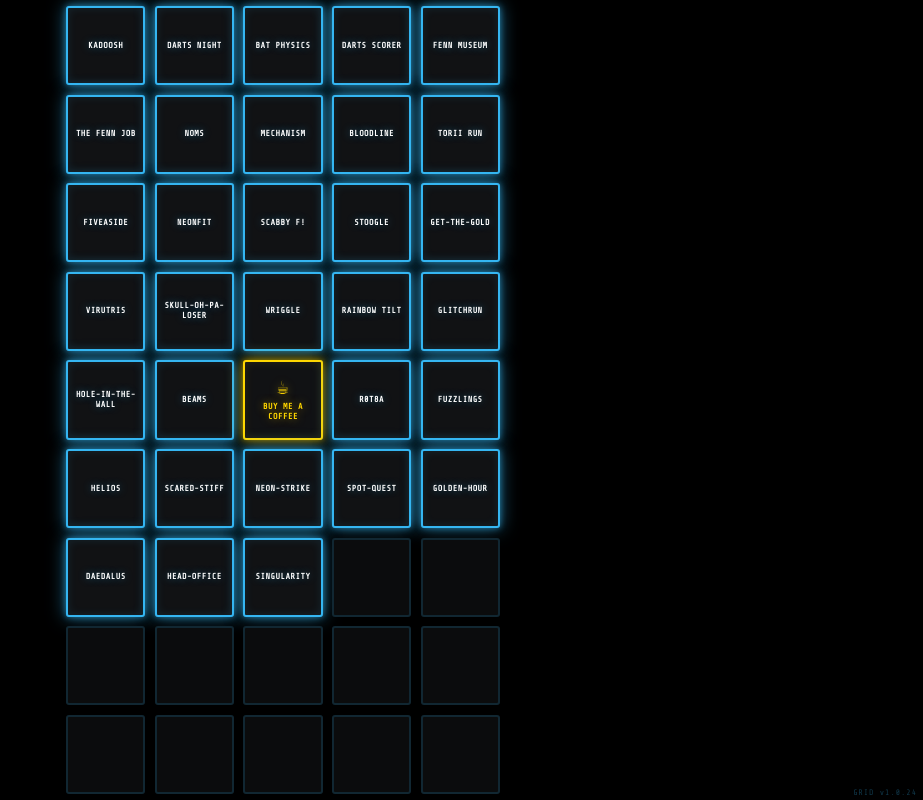
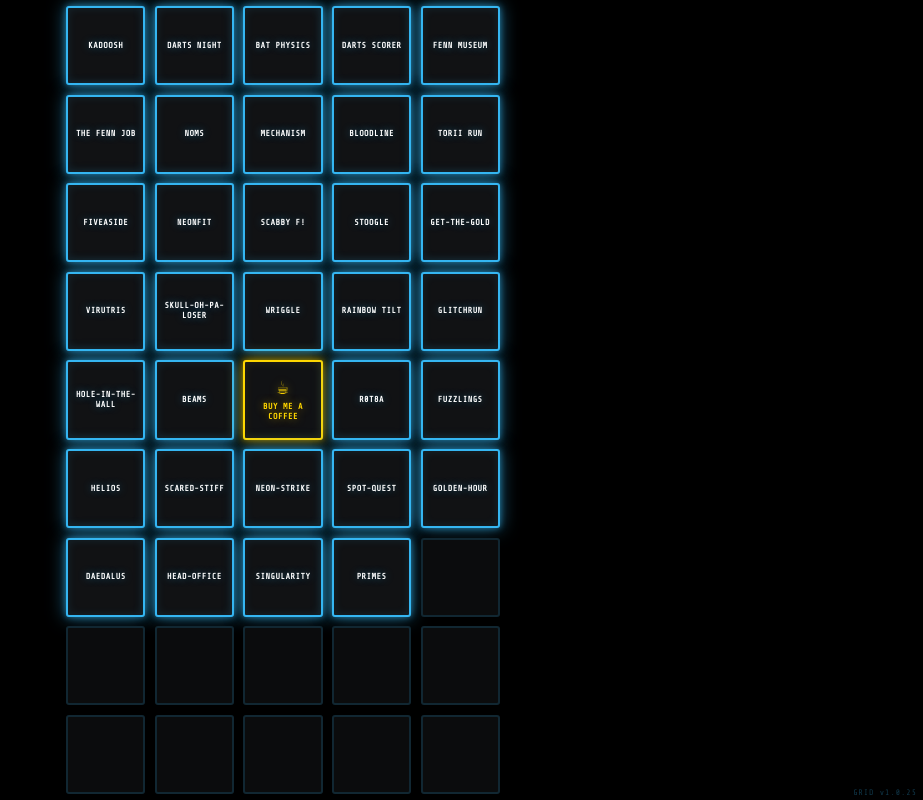
Before and after one commit to S77FFY/Grid, a plain HTML site: page index.html in a window 1280 px wide. Shown: the whole page, without its empty margins (357-1280 px from the left). Drawn offline with nearby package versions, Linux system fonts and the light colour scheme.

Commit message:
Add primes to the Grid (v1.0.25)

```diff
--- a/index.html
+++ b/index.html
@@ -9,7 +9,7 @@
 <meta name="apple-mobile-web-app-status-bar-style" content="black">
 <meta name="apple-mobile-web-app-title" content="Grid">
 <meta name="app-repo" content="Grid">
-<meta name="app-version" content="1.0.24">
+<meta name="app-version" content="1.0.25">
 <title>Grid</title>
 <link rel="preconnect" href="https://fonts.googleapis.com">
 <link rel="preconnect" href="https://fonts.gstatic.com" crossorigin>
@@ -138,7 +138,7 @@
 <body>
 
 <main class="grid" id="grid" aria-label="Launcher"></main>
-<div id="stamp">GRID v1.0.24</div>
+<div id="stamp">GRID v1.0.25</div>
 
 <script>
 /* ─────────────────────────────────────────────────────────────
@@ -182,7 +182,8 @@ const LINKS = [
   { name: "golden-hour",  url: "https://s77ffy.github.io/golden-hour/index.html" },
   { name: "daedalus",  url: "https://s77ffy.github.io/daedalus/index.html" },
   { name: "head-office",  url: "https://s77ffy.github.io/head-office/index.html" },
-  { name: "singularity",  url: "https://s77ffy.github.io/singularity/index.html" }
+  { name: "singularity",  url: "https://s77ffy.github.io/singularity/index.html" },
+  { name: "primes",  url: "https://s77ffy.github.io/prime-spiral/index.html" }
 ];
 
 /* Keep same-site links inside the home-screen app instead of handing
```
